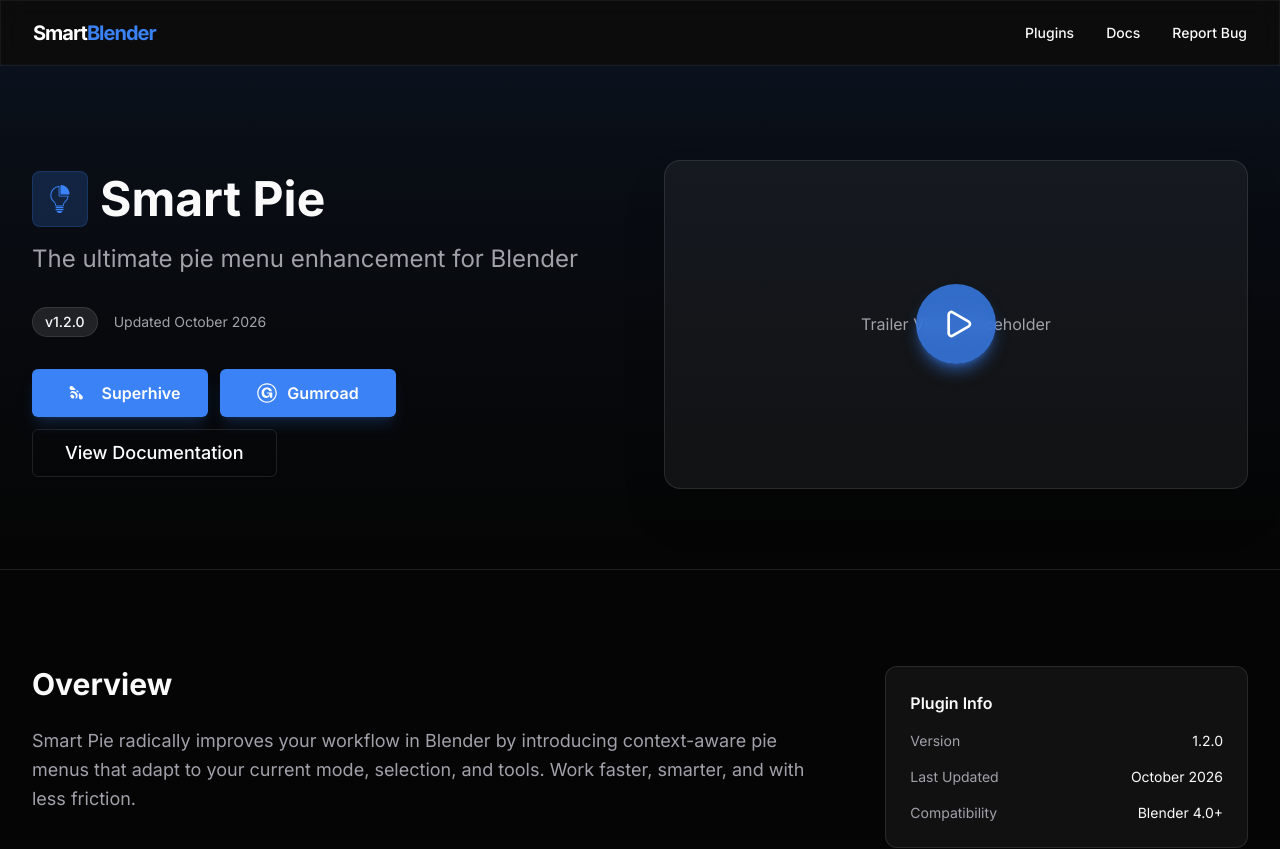
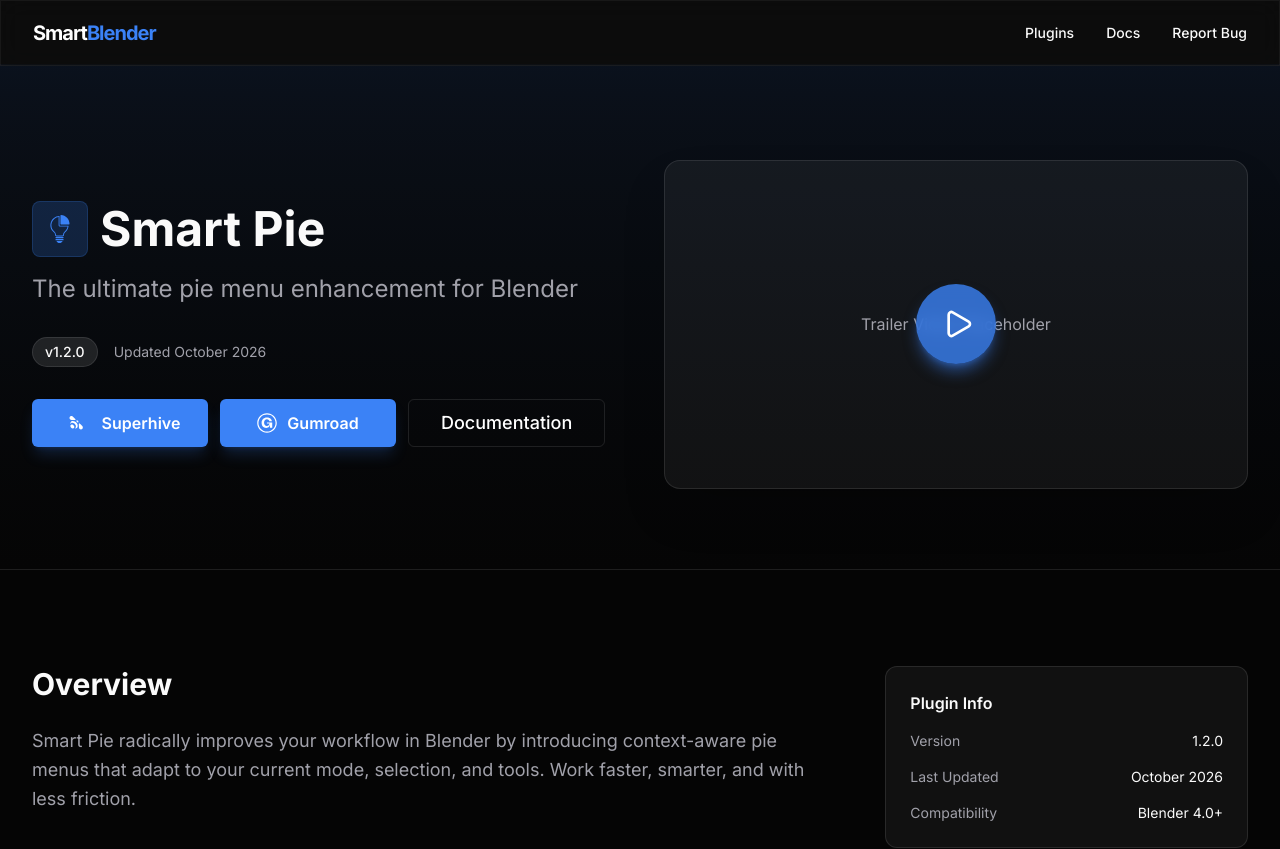
Before and after one commit to bluetoolsio/website-bluetools, a Next.js app: page /website-smartblender/plugins/smart-pie in a window 1280 px wide. Shown: the top 849 px of the page. Built offline with nearby package versions, Linux system fonts and the light colour scheme.

Commit message:
Align documentation button with purchases

```diff
--- a/src/app/plugins/[slug]/page.tsx
+++ b/src/app/plugins/[slug]/page.tsx
@@ -90,7 +90,6 @@
                   <span className="px-3 py-1 rounded-full bg-white/10 text-sm font-medium border border-white/10">v{plugin.version}</span>
                   <span className="text-muted-foreground text-sm">Updated {plugin.lastUpdated}</span>
                 </div>
-                <div className="flex flex-col gap-3">
                 <div className="flex flex-col sm:flex-row gap-3">
                   <a
                     href={plugin.purchaseLinks.superhive}
@@ -110,10 +109,9 @@
                     <GumroadIcon />
                     Gumroad
                   </a>
-                  </div>
-                  <Link href="/docs" className="w-full sm:w-fit">
+                  <Link href="/docs" className="w-full sm:w-auto">
                     <Button variant="outline" size="lg" className="w-full sm:w-auto">
-                      View Documentation
+                      Documentation
                     </Button>
                   </Link>
                 </div>
```
Lines whose indentation alone changed are shown as unchanged.
